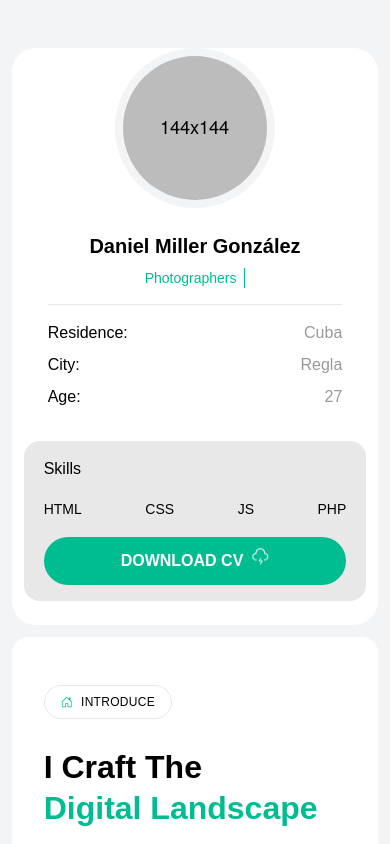
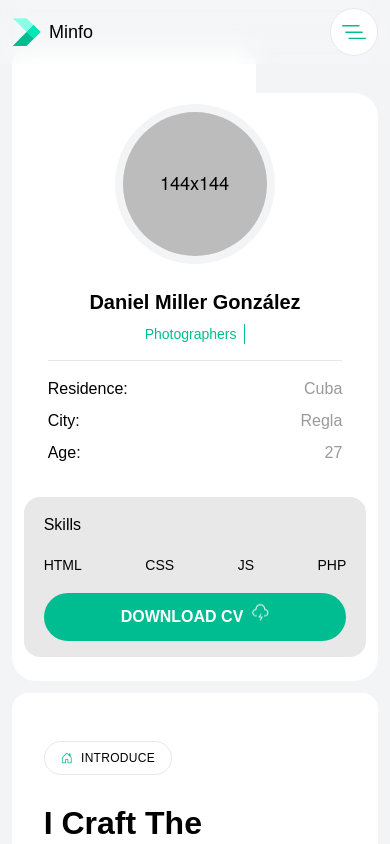
Before and after one commit to dmillerg/athendat-test, an Angular app: page /home in a window 390 px wide. Built offline with nearby package versions, Linux system fonts and the light colour scheme.

Commit message:
ADD: header and footer

```diff
--- a/src/app/pages/home/components/home/home.component.html
+++ b/src/app/pages/home/components/home/home.component.html
@@ -24,11 +24,15 @@
         <app-card [title]="'TESTIMONIAL'" [icon]="'bi bi-chat-square-text'">
             <app-testimonial class="card-body"></app-testimonial>
         </app-card>
-        <app-card [title]="'CONTACT'" [icon]="'bi bi-envelope'"  id="contact">
+        <app-card [title]="'CONTACT'" [icon]="'bi bi-envelope'" id="contact">
             <app-contact class="card-body"></app-contact>
         </app-card>
+        <app-footer></app-footer>
     </div>
     <div class="w-fit h-fit sticky top-0 hidden lg:flex xl:flex">
         <app-sidebar />
     </div>
 </div>
+<div class="fixed top-0 flex lg:hidden z-5">
+    <app-header></app-header>
+</div>
--- a/src/app/pages/home/components/home/home.component.ts
+++ b/src/app/pages/home/components/home/home.component.ts
@@ -10,6 +10,8 @@ import { PortfolioComponent } from '../portfolio/portfolio.component';
 import { BlogComponent } from '../blog/blog.component';
 import { TestimonialComponent } from '../testimonial/testimonial.component';
 import { ContactComponent } from '../contact/contact.component';
+import { HeaderComponent } from '../../../../shared/components/header/header.component';
+import { FooterComponent } from '../../../../shared/components/footer/footer.component';
 
 @Component({
   selector: 'app-home',
@@ -25,7 +27,9 @@ import { ContactComponent } from '../contact/contact.component';
     PortfolioComponent,
     BlogComponent,
     TestimonialComponent,
-    ContactComponent
+    ContactComponent,
+    HeaderComponent,
+    FooterComponent
   ],
   templateUrl: './home.component.html',
   styleUrl: './home.component.scss'
--- a/src/app/pages/home/components/profile/profile.component.html
+++ b/src/app/pages/home/components/profile/profile.component.html
@@ -1,9 +1,13 @@
+<div class="flex flex-col w-full  max-w-md ">
+    <div class="bg-white  dark:bg-nightBlack h-12 rounded-t-2xl w-8/12"></div>
     <div
-    class="card bg-white dark:bg-nightBlack rounded-3xl h-full w-full max-w-md flex flex-col justify-end items-center gap-2 px-3">
+        class="card bg-white dark:bg-nightBlack rounded-b-3xl rounded-e-3xl h-full w-full flex flex-col justify-end items-center gap-2 px-3">
         <div class="w-full flex flex-col gap-2 px-6 items-center">
-        <div class="w-40 h-40 rounded-full bg-gray-100 p-2 flex justify-center items-center relative">
-            <!-- <img src="" alt="" class="w-full h-full bg-gray-300 rounded-full"> -->
+            <div
+                class="w-40 h-40 rounded-full bg-gray-100 dark:bg-metalBlack p-2 mt-2 flex justify-center items-center relative">
                 <img src="assets/img/user-sidebar-thumb-light.png" class="dark:hidden rounded-full"
+                    alt="Daniel Miller González">
+                <img src="assets/img/user-sidebar-thumb.png" class="hidden dark:block rounded-full"
                     alt="Daniel Miller González">
             </div>
             <h1 class="font-bold text-xl text-center mt-4 dark:text-white" (click)="theme()">Daniel Miller González</h1>
@@ -29,7 +33,8 @@
                 }
             </div>
         </div>
-    <div class="w-full h-40 my-6 bg-platinum dark:bg-metalBlack rounded-2xl flex flex-col justify-between gap-2 py-4 px-5">
+        <div
+            class="w-full h-40 my-6 bg-platinum dark:bg-metalBlack rounded-2xl flex flex-col justify-between gap-2 py-4 px-5">
             <span class="font-normal">Skills</span>
             <div class="flex gap-2 w-full justify-between text-sm">
                 <div class="flex flex-col justify-center items-center">
@@ -58,3 +63,4 @@
                     </svg></div></button>
         </div>
     </div>
+</div>
--- a/src/app/pages/home/components/sidebar/sidebar.component.ts
+++ b/src/app/pages/home/components/sidebar/sidebar.component.ts
@@ -1,13 +1,12 @@
 import { Component } from '@angular/core';
 import { MenuItem } from '../../../../core/model/menu-item.model';
 import { FontAwesomeModule } from '@fortawesome/angular-fontawesome';
-import { faCommentAlt, faEnvelope, faFileAlt, faUser } from '@fortawesome/free-regular-svg-icons';
-import { faChrome } from '@fortawesome/free-brands-svg-icons';
+import { RouterLink } from '@angular/router';
 
 @Component({
   selector: 'app-sidebar',
   standalone: true,
-  imports: [FontAwesomeModule],
+  imports: [FontAwesomeModule, RouterLink],
   templateUrl: './sidebar.component.html',
   styleUrl: './sidebar.component.scss'
 })
--- /dev/null
+++ b/src/app/shared/components/footer/footer.component.html
@@ -0,0 +1,6 @@
+<footer class="w-full text-center text-colorGray dark:text-metaBlack">
+    <p>
+        Copyright by
+        <a href="#" class="transition-colors">domain.com</a>
+    </p>
+</footer>
--- /dev/null
+++ b/src/app/shared/components/header/header.component.html
@@ -0,0 +1,15 @@
+<div class="fixed top-0 left-0 right-0 z-50 flex items-center justify-between p-2 px-3 bg-white/10 mobile-menu-bar sm:px-6 backdrop-blur-md xl:hidden">
+    <div class="text-lg font-medium name">
+        <a href="index.html" class="flex items-center gap-2 text-black dark:text-white">
+            <img src="assets/img/site-logo.svg" alt="Minfo">
+            <span>Minfo</span>
+        </a>
+    </div>
+    <!-- Mobile Hamburger Menu Start -->
+    <button class="w-12 h-12 border rounded-full hamburger menu_toggle bg-white dark:bg-nightBlack border-platinum dark:border-greyBlack items-center flex justify-center" type="button" aria-label="Open Mobile Menu">
+        <svg viewBox="0 0 20 12" class="w-6" xmlns="http://www.w3.org/2000/svg">
+            <path fill-rule="evenodd" clip-rule="evenodd" d="M5.33333 11.3333C5.33333 11.1565 5.40357 10.987 5.5286 10.8619C5.65362 10.7369 5.82319 10.6667 6 10.6667H19.3333C19.5101 10.6667 19.6797 10.7369 19.8047 10.8619C19.9298 10.987 20 11.1565 20 11.3333C20 11.5101 19.9298 11.6797 19.8047 11.8047C19.6797 11.9298 19.5101 12 19.3333 12H6C5.82319 12 5.65362 11.9298 5.5286 11.8047C5.40357 11.6797 5.33333 11.5101 5.33333 11.3333ZM2.66667 6C2.66667 5.82319 2.7369 5.65362 2.86193 5.5286C2.98695 5.40357 3.15652 5.33333 3.33333 5.33333H16.6667C16.8435 5.33333 17.013 5.40357 17.1381 5.5286C17.2631 5.65362 17.3333 5.82319 17.3333 6C17.3333 6.17681 17.2631 6.34638 17.1381 6.4714C17.013 6.59643 16.8435 6.66667 16.6667 6.66667H3.33333C3.15652 6.66667 2.98695 6.59643 2.86193 6.4714C2.7369 6.34638 2.66667 6.17681 2.66667 6ZM0 0.666667C0 0.489856 0.0702379 0.320287 0.195262 0.195262C0.320286 0.070238 0.489856 0 0.666667 0H14C14.1768 0 14.3464 0.070238 14.4714 0.195262C14.5964 0.320287 14.6667 0.489856 14.6667 0.666667C14.6667 0.843478 14.5964 1.01305 14.4714 1.13807C14.3464 1.2631 14.1768 1.33333 14 1.33333H0.666667C0.489856 1.33333 0.320286 1.2631 0.195262 1.13807C0.0702379 1.01305 0 0.843478 0 0.666667Z" class="fill-theme dark:fill-white"></path>
+        </svg>
+    </button>
+    <!-- Mobile Hamburger Menu End -->
+</div>
```
Also changed, not shown: src/app/shared/components/footer/footer.component.ts (added, +12 -0 lines), src/app/shared/components/header/header.component.ts (added, +12 -0 lines), src/app/shared/components/footer/footer.component.scss (added), src/app/shared/components/header/header.component.scss (added), 2 other files (tests, documents, lock files or other folders). Lines whose indentation alone changed are shown as unchanged.
